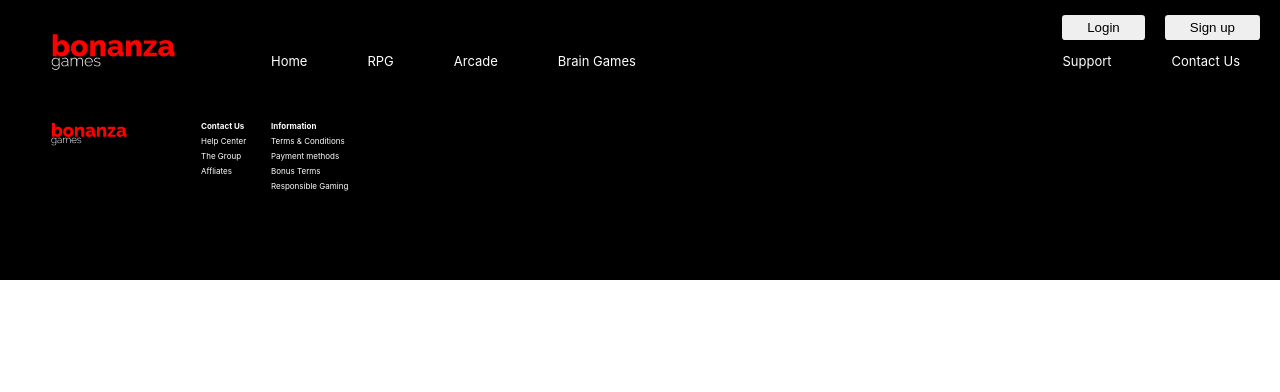
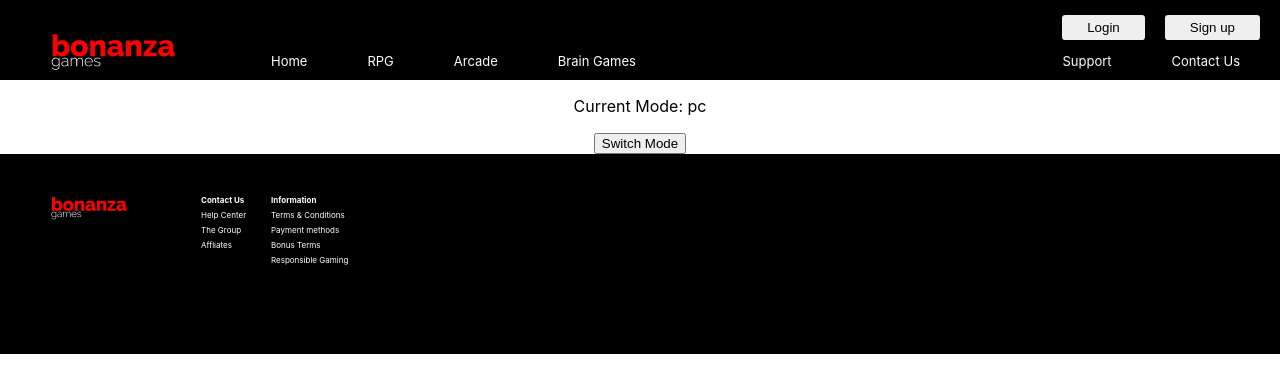
Before and after one commit to yongchingyan/redux-typescript, a React (Create React App) app: page / in a window 1280 px wide. Shown: the top 392 px of the page. Built offline with nearby package versions, Linux system fonts and the light colour scheme.

Commit message:
Added reducer displayRedcuer to handle change in display mode

```diff
--- a/src/App.tsx
+++ b/src/App.tsx
@@ -1,6 +1,7 @@
 import React from 'react';
 import svglogo from './logo.svg';
 import { Counter } from './features/counter/Counter';
+import { Display } from './features/display/Display';
 import './App.css';
 import './css/footer.css';
 import './css/header.css';
@@ -44,6 +45,7 @@ function App() {
         </div>
       </header>
       <div id="content">
+        <Display />
         <div id="content-wrapper"></div>
         <div id="content-wrapper"></div>
       </div>
--- a/src/app/store.ts
+++ b/src/app/store.ts
@@ -1,9 +1,11 @@
 import { configureStore, ThunkAction, Action } from '@reduxjs/toolkit';
 import counterReducer from '../features/counter/counterSlice';
+import displayReducer from '../features/display/displaySlice';
 
 export const store = configureStore({
   reducer: {
     counter: counterReducer,
+    display: displayReducer,
   },
 });
 
--- /dev/null
+++ b/src/features/display/Display.tsx
@@ -0,0 +1,22 @@
+import React, { useState } from 'react';
+import { useSelector, useDispatch } from 'react-redux';
+import {
+  setPC,
+  setMobile,
+  selectMode,
+} from './displaySlice';
+
+export var Display = () => {
+    const mode = useSelector(selectMode);
+    const dispatch = useDispatch();
+
+    return (
+        <div>
+            <p>Current Mode: {mode}</p>
+            <button onClick={()=> {
+                console.log("set mobile")
+                dispatch(setMobile)
+            }}> Switch Mode </button>
+        </div>
+    )
+}
--- /dev/null
+++ b/src/features/display/displaySlice.ts
@@ -0,0 +1,25 @@
+import { createSlice } from '@reduxjs/toolkit';
+import { RootState } from '../../app/store';
+
+export const displaySlice = createSlice({
+    name: 'display',
+    initialState: {
+        mode: "pc"
+    },
+    reducers: {
+        setPC: state => {
+            console.log("set pc")
+            state.mode = "pc"
+        },
+        setMobile: state => {
+            console.log("set mobile")
+            state.mode = "mobile"
+        },
+    },
+});
+
+export const {setPC, setMobile} = displaySlice.actions;
+
+export const selectMode = (state: RootState) => state.display.mode;
+
+export default displaySlice.reducer;
```
